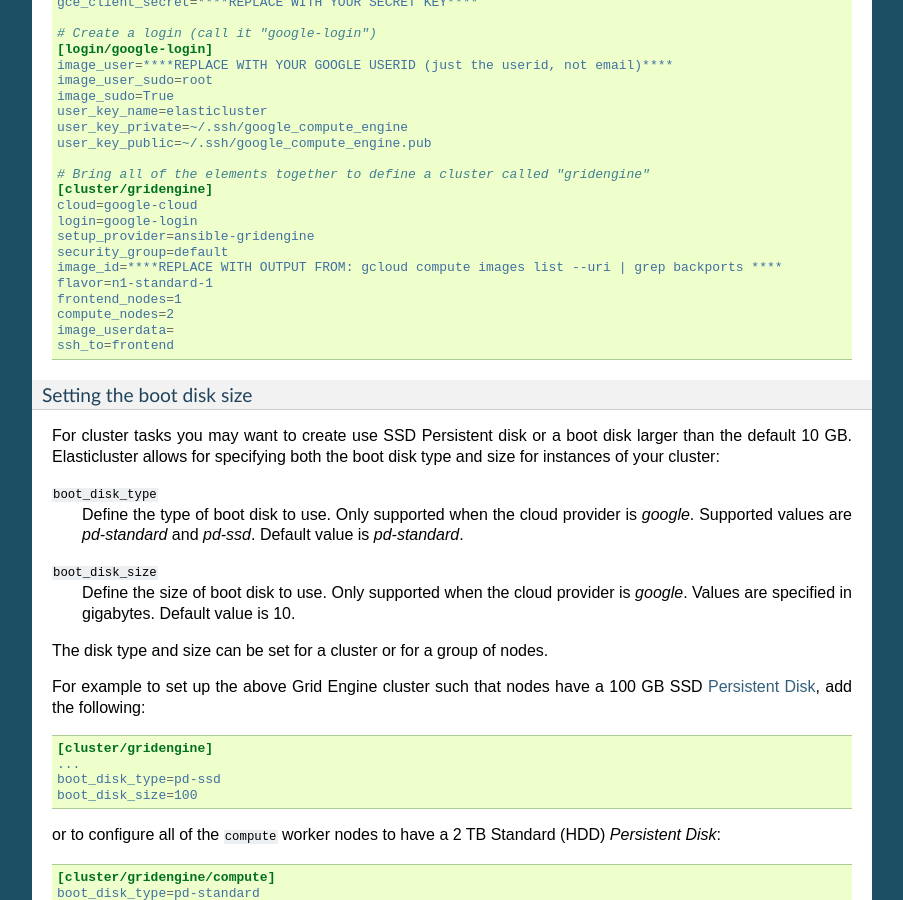
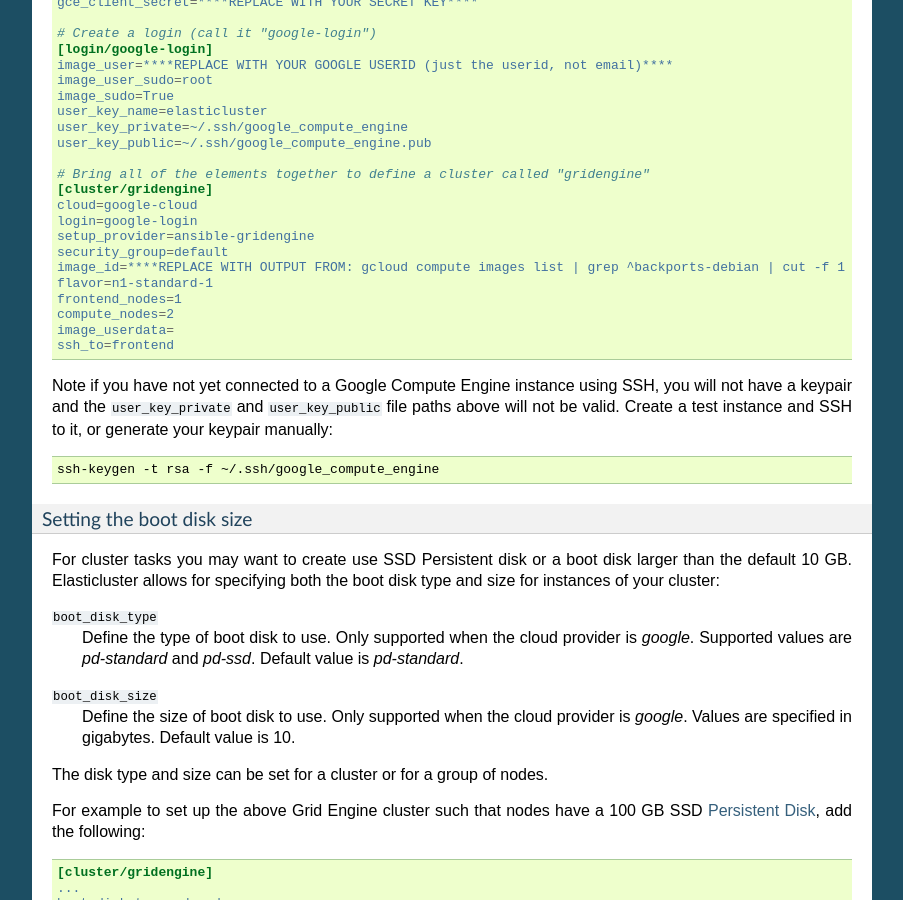
Before and after one commit to googlegenomics/readthedocs, a Sphinx documentation site: the page built from docs/source/includes/elasticluster_setup.rst, in a window 1280 px wide and 900 px high, scrolled down 2837 px. Shown: the whole window, without its empty margins (198-1101 px from the left). Built offline with Sphinx 7.4.7, drawn with Linux system fonts in a browser that asks for light colours.

Commit message:
Small configuration updates
Added note about using ssh-keygen
Updated "gcloud compute images ..." command to pick up short name instead of URI.

```diff
--- a/docs/source/includes/elasticluster_setup.rst
+++ b/docs/source/includes/elasticluster_setup.rst
@@ -190,12 +190,18 @@
    login=google-login
    setup_provider=ansible-gridengine
    security_group=default
-   image_id=****REPLACE WITH OUTPUT FROM: gcloud compute images list --uri | grep backports ****
+   image_id=****REPLACE WITH OUTPUT FROM: gcloud compute images list | grep ^backports-debian | cut -f 1 -d " "****
    flavor=n1-standard-1
    frontend_nodes=1
    compute_nodes=2
    image_userdata=
    ssh_to=frontend
+
+Note if you have not yet connected to a Google Compute Engine instance using SSH, you will not have a keypair and the ``user_key_private`` and ``user_key_public`` file paths above will not be valid. Create a test instance and SSH to it, or generate your keypair manually:
+
+.. code:: bash
+
+   ssh-keygen -t rsa -f ~/.ssh/google_compute_engine
 
 Setting the boot disk size
 **************************
```
